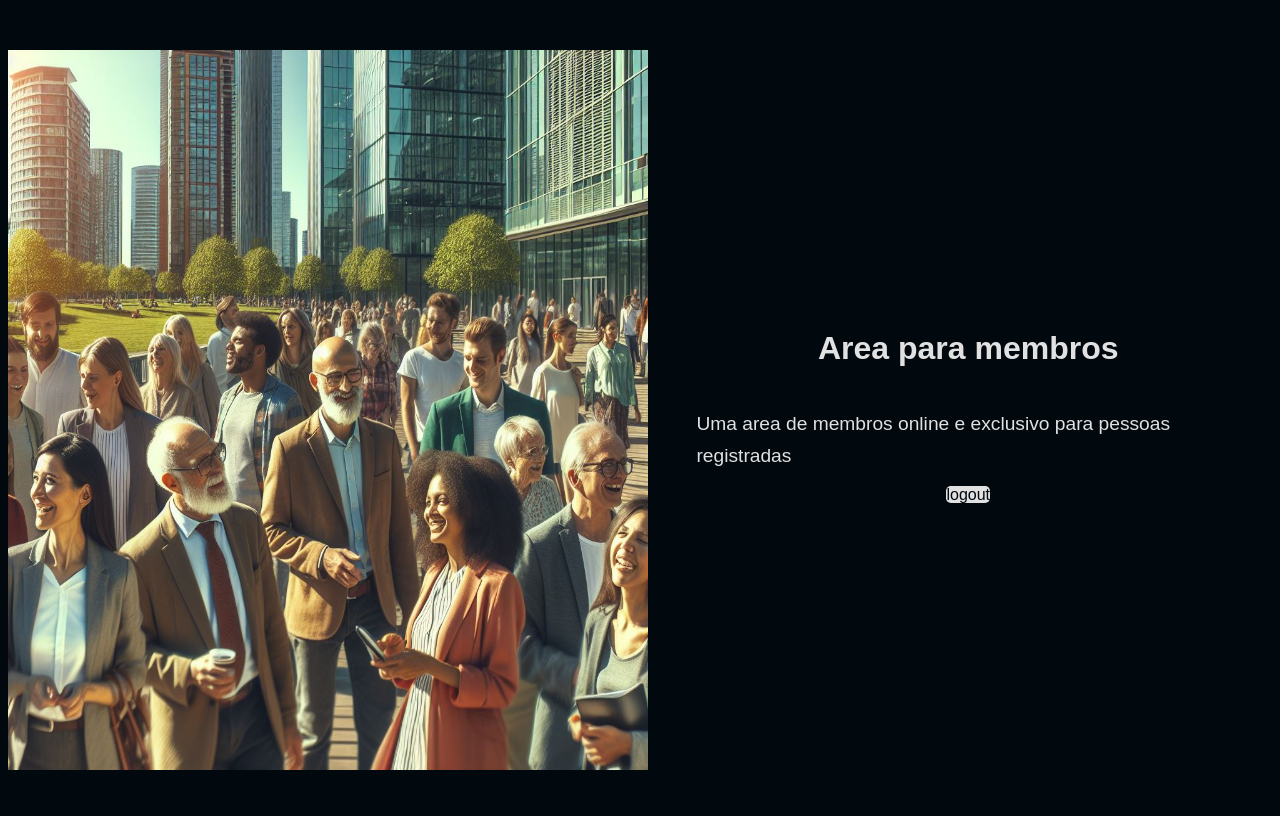
After one commit to ManuelVenturaNeto/tech---OAuth-para-github, a Django app: page /members/ in a window 1280 px wide. The commit adds this page. Run offline with Django 5.2, Linux system fonts and the light colour scheme; the visitor is signed in with stand-in values (Sample User, id 1).

Commit message:
2 commit

```diff
--- a/tech/urls.py
+++ b/tech/urls.py
@@ -1,6 +1,7 @@
 from django.urls import path
-from tech.views import index
+from tech.views import index, members
 
 urlpatterns = [
-    path('', index, name='index')
+    path('', index, name='index'),
+    path('members/', members, name='members')
 ]
--- a/tech/views.py
+++ b/tech/views.py
@@ -1,4 +1,9 @@
 from django.shortcuts import render
+from django.contrib.auth.decorators import login_required
 
 def index(request):
     return render(request, 'index.html')
+
+@login_required
+def members(request):
+    return render (request, 'members.html')
--- a/templates/index.html
+++ b/templates/index.html
@@ -18,7 +18,7 @@
         <h1>Authenticação com OAuth 2.0</h1>
         <div class="social-midia">
             <div class="social-midia-details">
-                <a href="">
+                <a href="http://localhost:8000/accounts/github/login/">
                     <img src="{% static 'assets/github.svg' %}" alt="Icone para realizar Authenticação com GitHub" class=".social-media-icon">
                     <p>GitHub</p>
                 </a>
--- /dev/null
+++ b/templates/members.html
@@ -0,0 +1,27 @@
+{% load static %}
+
+<!DOCTYPE html>
+<html lang="en">
+<head>
+    <meta charset="UTF-8">
+    <meta name="viewport" content="width=device-width, initial-scale=1.0">
+    <link rel="stylesheet" href="{% static 'index.css' %}">
+    <link rel="stylesheet" href="{% static 'members.css' %}">
+    <title>tech | members</title>
+</head>
+<body>
+
+    <header>
+        <img src="{% static 'assets/member.jpeg' %}" alt="imagem com varias pessoas felizes" class="logo">
+    </header>
+
+    <main>
+        <h1>Area para membros</h1>
+        <p>Uma area de membros online e exclusivo para pessoas registradas</p>
+        <div class="logout-btn-counteiner">
+            <a href="http://localhost:8000/accounts/logout" class="logout-btn">logout</a>
+        </div>
+    </main>
+
+</body>
+</html>
--- /dev/null
+++ b/templates/static/members.css
@@ -0,0 +1,25 @@
+:root {
+    --background-color: #01080E;
+    --offwhite: #E1E1E1;
+    --font-family: "Prompt", sans-serif;
+}
+
+.logout-btn-container {
+    display: flex;
+    justify-content: right;
+    align-items: center;
+}
+
+.logout-btn {
+    text-decoration: none;
+    background-color: var(--offwhite);
+    color: var(--background-color);
+    border-radius: 0.3rem;
+    width: 6.5rem;
+    height: 1.6rem;
+    font-weight: 400;
+    font-size: 1rem;
+    line-height: 1.6rem;
+    text-align: center;
+    margin-bottom: 2rem;
+}
```
Also changed, not shown: setup/settings.py (+8 -0 lines).
